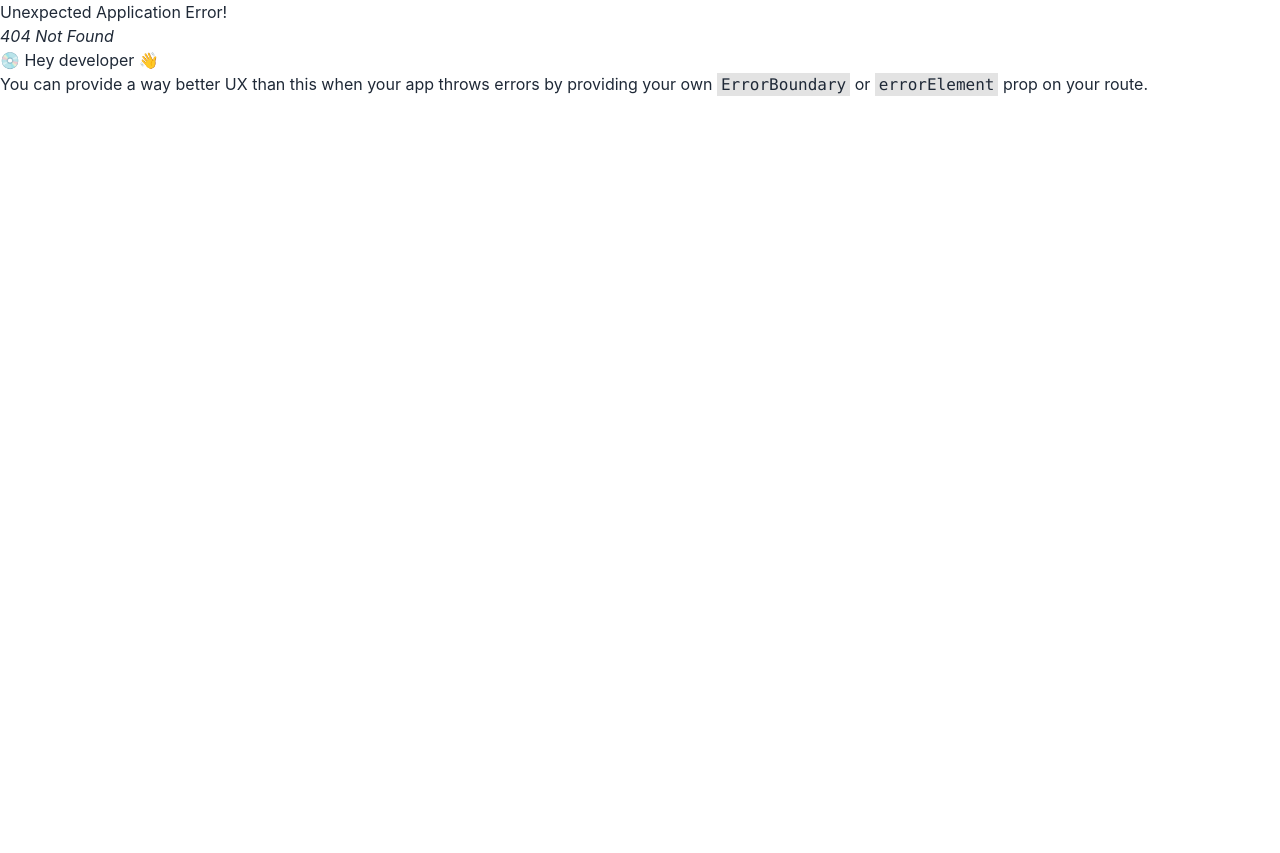
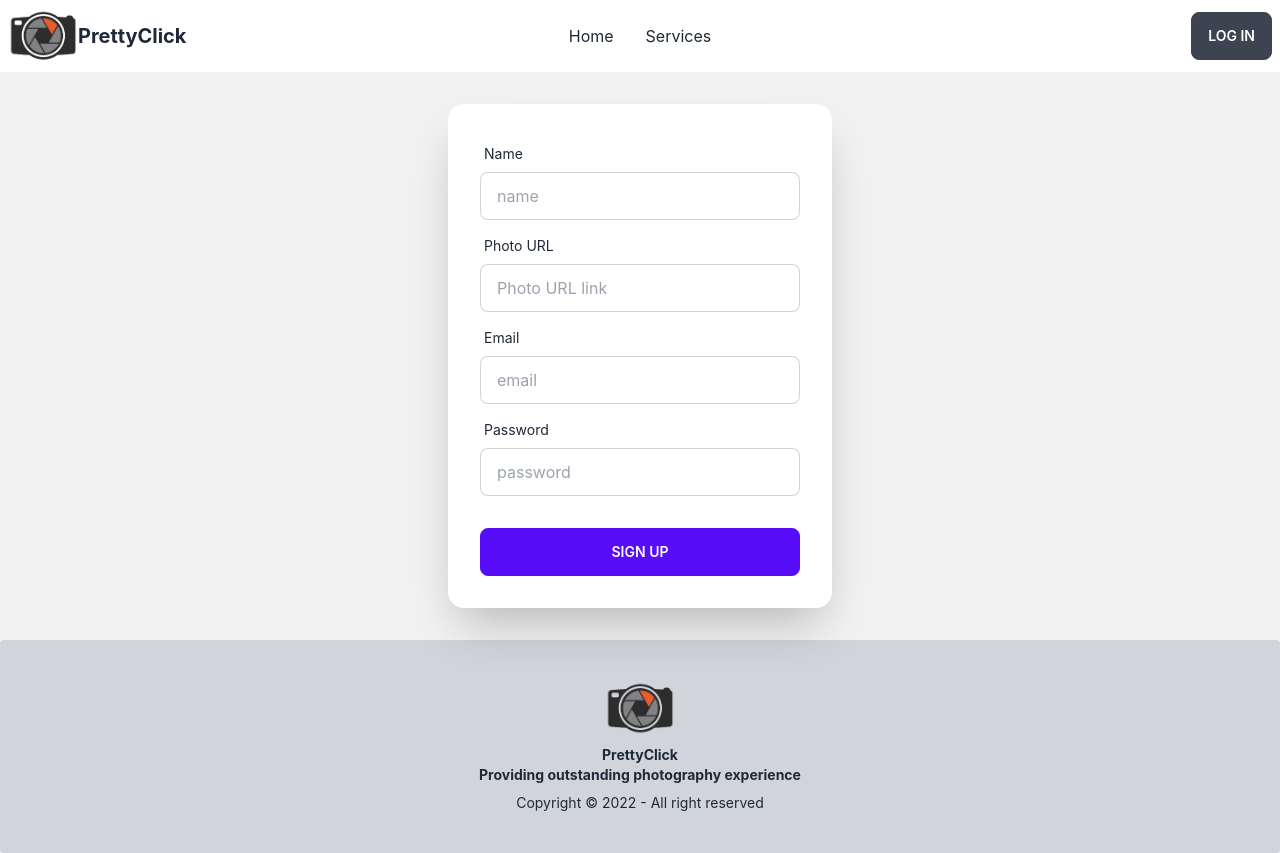
Before and after one commit to anik-kumar-nath/PrettyClick-Client-Side, a React (Create React App) app: page /signup in a window 1280 px wide. Before the commit this address had no page. Before the commit the page ends 800 px from the top, so only its background shows below. Built offline with nearby package versions, Linux system fonts and the light colour scheme.

Commit message:
done signup page design

```diff
--- a/src/Login/Login.js
+++ b/src/Login/Login.js
@@ -1,12 +1,14 @@
 import React from 'react';
+import { Link } from 'react-router-dom';
 import LoginWithEmail from './LoginWithEmail';
 const Login = () => {
     return (
-        <div className="hero min-h-full m-auto">
+        <div className="hero min-h-full  my-8 mx-auto">
             <div className="card flex-shrink-0 w-full max-w-sm shadow-2xl bg-base-100">
                 <LoginWithEmail></LoginWithEmail>
+                <p className='mx-8'>No Account yet? <Link to={'/signup'} className='text-blue-900 font-bold'>Sign Up</Link ></p>
                 <div className="divider">OR</div>
-                <div className="form-control my-2 mx-4">
+                <div className="form-control my-2 mx-8">
                     <button className="btn btn-outline btn-primary">Login with Google </button>
 
                 </div>
--- a/src/Login/LoginWithEmail.js
+++ b/src/Login/LoginWithEmail.js
@@ -1,24 +1,34 @@
 import React from 'react';
 
+const handleLogin = (e) => {
+    e.preventDefault();
+    const form = e.target;
+    const email = form.email.value;
+    const password = form.password.value;
+    const user = { email, password };
+    console.log(user)
+}
 const LoginWithEmail = () => {
     return (
+        <form onSubmit={handleLogin}>
             <div className="card-body">
                 <div className="form-control">
                     <label className="label">
                         <span className="label-text">Email</span>
                     </label>
-                <input type="text" placeholder="email" className="input input-bordered" />
+                    <input type="email" placeholder="email" name='email' className="input input-bordered" required />
                 </div>
                 <div className="form-control">
                     <label className="label">
                         <span className="label-text">Password</span>
                     </label>
-                <input type="text" placeholder="password" className="input input-bordered" />
+                    <input type="password" placeholder="password" name='password' className="input input-bordered" required />
                 </div>
                 <div className="form-control mt-6">
                     <button className="btn btn-primary">Login</button>
                 </div>
             </div>
+        </form>
     );
 };
 
--- a/src/Login/SignupWithEmail.js
+++ b/src/Login/SignupWithEmail.js
@@ -0,0 +1,52 @@
+import React from 'react';
+const handleSignup = (e) => {
+    e.preventDefault();
+    const form = e.target;
+    const name = form.name.value;
+    const photoURL = form.photoURL.value;
+    const email = form.email.value;
+    const password = form.password.value;
+    const user = { name, photoURL, email, password };
+    console.log(user)
+}
+const SignupWithEmail = () => {
+    return (
+        <form onSubmit={handleSignup}>
+            <div className="hero my-8 mx-auto">
+                <div className="card flex-shrink-0 w-full max-w-sm shadow-2xl bg-base-100">
+                    <div className="card-body">
+                        <div className="form-control">
+                            <label className="label">
+                                <span className="label-text">Name</span>
+                            </label>
+                            <input type="name" placeholder="name" name='name' className="input input-bordered" />
+                        </div>
+                        <div className="form-control">
+                            <label className="label">
+                                <span className="label-text">Photo URL</span>
+                            </label>
+                            <input type="text" placeholder="Photo URL link" name='photoURL' className="input input-bordered" />
+                        </div>
+                        <div className="form-control">
+                            <label className="label">
+                                <span className="label-text">Email</span>
+                            </label>
+                            <input type="email" placeholder="email" name='email' className="input input-bordered" required />
+                        </div>
+                        <div className="form-control">
+                            <label className="label">
+                                <span className="label-text">Password</span>
+                            </label>
+                            <input type="password" placeholder="password" name='password' className="input input-bordered" required />
+                        </div>
+                        <div className="form-control mt-6">
+                            <button className="btn btn-primary">Sign Up</button>
+                        </div>
+                    </div>
+                </div>
+            </div>
+        </form>
+    );
+};
+
+export default SignupWithEmail;
--- a/src/Routes/Routes.js
+++ b/src/Routes/Routes.js
@@ -1,6 +1,7 @@
 import { createBrowserRouter } from "react-router-dom";
 import Main from "../Layout/Main";
 import Login from "../Login/Login";
+import SignupWithEmail from "../Login/SignupWithEmail";
 import Home from "../Pages/Home/Home";
 
 export const routes = createBrowserRouter([
@@ -16,6 +17,11 @@ export const routes = createBrowserRouter([
                 path: '/login',
                 element: <Login></Login>
             }
+            ,
+            {
+                path: '/signup',
+                element: <SignupWithEmail></SignupWithEmail>
+            }
         ])
     }
 ])
```
Lines whose indentation alone changed are shown as unchanged.
